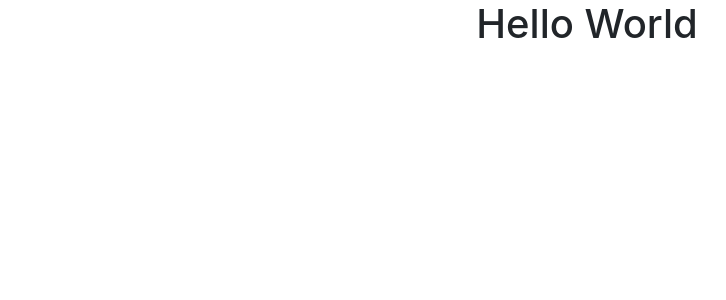
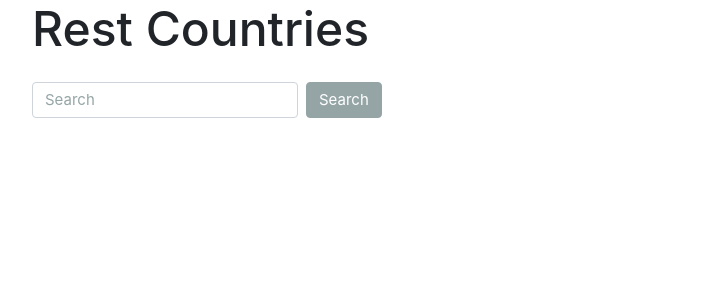
Before and after one commit to kcselm/RestCountries, a React (Create React App) app in the folder rest_countries/: page / in a window 1280 px wide. Shown: the top 300 px of the page, without its empty margins (53-779 px from the left). Built offline with nearby package versions, Linux system fonts and the light colour scheme.

Commit message:
Adding Search Component

```diff
--- a/rest_countries/public/index.html
+++ b/rest_countries/public/index.html
@@ -24,7 +24,7 @@
       work correctly both with client-side routing and a non-root public URL.
       Learn how to configure a non-root public URL by running `npm run build`.
     -->
-    <link rel="stylesheet" href="https://stackpath.bootstrapcdn.com/bootstrap/4.4.1/css/bootstrap.min.css" integrity="sha384-Vkoo8x4CGsO3+Hhxv8T/Q5PaXtkKtu6ug5TOeNV6gBiFeWPGFN9MuhOf23Q9Ifjh" crossorigin="anonymous">
+    <link rel="stylesheet" href="https://bootswatch.com/4/flatly/bootstrap.min.css">
     <title>React App</title>
   </head>
   <body>
--- a/rest_countries/src/App.js
+++ b/rest_countries/src/App.js
@@ -1,10 +1,12 @@
 import React from 'react';
 import './App.css';
+import Search from './components/Search'
 
 function App() {
   return (
-    <div className="App">
-      <h1>Hello World</h1>
+    <div className="container">
+      <h1>Rest Countries</h1>
+      <Search />
     </div>
   );
 }
--- /dev/null
+++ b/rest_countries/src/components/Search.js
@@ -0,0 +1,12 @@
+import React from 'react'
+
+const Search = () => {
+  return (
+    <form className="form-inline pt-3 my-2 my-lg-0">
+      <input className="form-control mr-sm-2" type="text" placeholder="Search" />
+      <button className="btn btn-secondary my-2 my-sm-0" type="submit">Search</button>
+    </form>
+  )
+}
+
+export default Search
```
